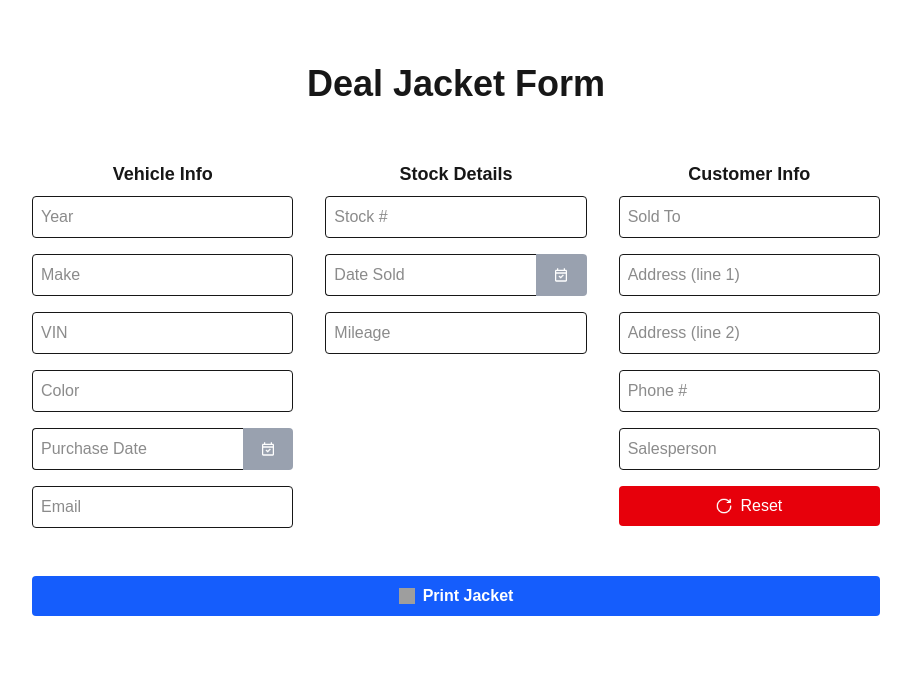
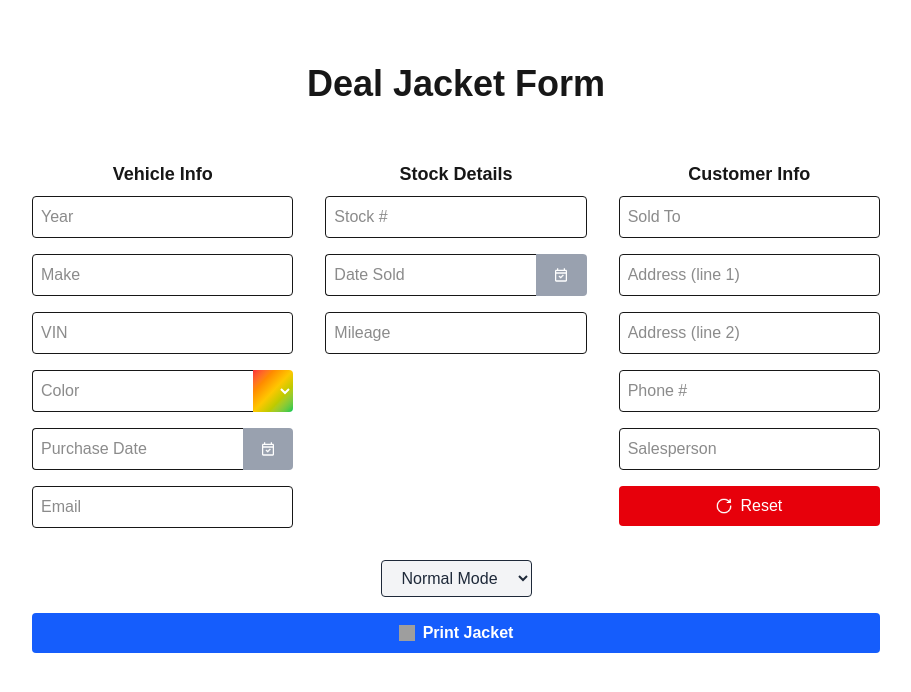
Before and after one commit to ljn16/deal-jacket, a Next.js app: page / in a window 1280 px wide. Shown: the top 692 px of the page, without its empty margins (184-1095 px from the left). Built offline with nearby package versions, Linux system fonts and the light colour scheme; grey boxes are pictures that could not be loaded.

Commit message:
honda color picker

```diff
--- a/app/page.tsx
+++ b/app/page.tsx
@@ -22,6 +22,8 @@ export default function Home() {
     phone: "",
     salesperson: ""
   });
+
+  const [mode, setMode] = useState("normal");
 
   const handleChange = (e: React.ChangeEvent<HTMLInputElement>) => {
     setForm({ ...form, [e.target.name]: e.target.value });
@@ -78,7 +80,16 @@ export default function Home() {
     draw(form.phone, 625, 555);
     draw(form.salesperson, 625, 530);
 
-
+    if (mode === "intake") {
+      draw(form.keyCode || "", 700, 100); // placeholder
+    } else if (mode === "payoff") {
+      draw(form.bank || "", 700, 90);
+      draw(form.city || "", 700, 80);
+      draw(form.accountNumber || "", 700, 70);
+      draw(form.payOff || "", 700, 60);
+      draw(form.goodThrough || "", 700, 50);
+      draw(form.title ? "Yes" : "No", 700, 40);
+    }
 
     const pdfBytes = await pdfDoc.save();
     const blob = new Blob([new Uint8Array(pdfBytes)], { type: "application/pdf" });
@@ -146,13 +157,69 @@ export default function Home() {
               onChange={handleChange}
               className="border p-2 rounded"
             />
+            <div className="flex">
               <input
+                list="colors"
                 name="color"
                 placeholder="Color"
                 value={form.color}
                 onChange={handleChange}
-              className="border p-2 rounded"
+                className="border border-r-0 p-2 rounded-r-none rounded-l w-full"
               />
+              <select
+                onChange={(e) => setForm(prev => ({ ...prev, color: e.target.value }))}
+                className="text-xs rounded-l-none rounded-r bg-gradient-to-br from-red-500 via-yellow-400 to-green-500 text-white hover:opacity-90 w-10"
+                title="Honda colors"
+              >
+
+                <option value="">
+
+            </option>
+                <option value="Canyon River Blue Metallic">Canyon River Blue</option>
+                {/* <option value="Crystal Black Pearl">Crystal Black Pearl</option> */}
+                <option value="Meteorite Gray Metallic">Meteorite Gray{/*  Metallic */}</option>
+                {/* <option value="Platinum White Pearl">Platinum White Pearl</option> */}
+                {/* <option value="Radiant Red Metallic">Radiant Red Metallic</option> */}
+                {/* <option value="Radiant Red Metallic II">Radiant Red Metallic II</option> */}
+                {/* <option value="Solar Silver Metallic">Solar Silver Metallic</option> */}
+                <option value="Still Night Pearl">Still Night Pearl</option>
+                <option value="Urban Gray Pearl">Urban Gray{/*  Pearl */}</option>
+                <option value="Diffused Sky Blue Pearl">Diffused Sky {/* Blue Pearl */}</option>
+                {/* <option value="Lunar Silver Metallic">Lunar Silver Metallic</option> */}
+                <option value="Sonic Gray Pearl">Sonic Gray{/*  Pearl */}</option>
+                <option value="North Shore Pearl">North Shore{/*  Pearl */}</option>
+                {/* <option value="Scarlet Red Metallic">Scarlet Red Metallic</option> */}
+                <option value="Pacific Blue Metallic">Pacific Blue{/*  Metallic */}</option>
+                {/* <option value="Raven Black">Raven Black</option> */}
+                {/* <option value="Mercury Silver Metallic">Mercury Silver Metallic</option> */}
+                {/* <option value="Snowfall Pearl">Snowfall Pearl</option> */}
+                <option value="Blue Lagoon Pearl">Blue Lagoon{/*  Pearl */}</option>
+                {/* <option value="Rallye Red">Rallye Red</option> */}
+                <option value="Modern Steel Metallic">Modern Steel{/*  Metallic */}</option>
+                <option value="Obsidian Blue Pearl">Obsidian Blue{/*  Pearl */}</option>
+                <option value="Ash Green Metallic">Ash Green{/*  Metallic */}</option>
+                <option value="Sunset Orange">Sunset Orange</option>
+                <option value="Boost Blue Pearl">Boost Blue{/*  Pearl */}</option>
+                {/* <option value="Milano Red">Milano Red</option> */}
+              </select>
+            </div>
+            <datalist id="colors">
+              <option value="Black" />
+              <option value="White" />
+              <option value="Gray" />
+              <option value="Silver" />
+              <option value="Red" />
+              <option value="Blue" />
+              <option value="Green" />
+              {/* <option value="Yellow" /> */}
+              {/* <option value="Orange" /> */}
+              {/* <option value="Brown" /> */}
+              {/* <option value="Gold" /> */}
+              {/* <option value="Beige" /> */}
+              {/* <option value="Purple" /> */}
+              {/* <option value="Maroon" /> */}
+              {/* <option value="Navy" /> */}
+            </datalist>
             <div className="flex">
               <input
                 name="purchaseDate"
@@ -305,6 +372,87 @@ export default function Home() {
             </button>
           </div>
         </div>
+        <div className="flex justify-center col-span-3 relative group">
+          <select
+            value={mode}
+            onChange={(e) => setMode(e.target.value)}
+            className="bg-gray-100 text-gray-800 px-4 py-2 rounded border"
+          >
+            <option value="normal">Normal Mode</option>
+            <option value="intake">Intake Mode</option>
+            <option value="payoff">Payoff Mode</option>
+            <option value="billing">Billing Mode</option>
+          </select>
+          <span className="absolute bottom-full mb-2 left-1/2 -translate-x-1/2 bg-black text-white text-xs rounded px-2 py-1 opacity-0 group-hover:opacity-100 transition-opacity pointer-events-none">
+            additional modes not currently setup
+          </span>
+        </div>
+        {mode !== "normal" && (
+          <div>
+            <h2 className="text-lg font-semibold mb-2 text-center capitalize">{mode} mode</h2>
+            <div className="flex flex-col gap-4">
+              {mode === "intake" && (
+                <input
+                  name="keyCode"
+                  placeholder="Key Code"
+                  value={form.keyCode || ""}
+                  onChange={handleChange}
+                  className="border p-2 rounded"
+                />
+              )}
+              {mode === "payoff" && (
+                <>
+                  <input
+                    name="bank"
+                    placeholder="Bank"
+                    value={form.bank || ""}
+                    onChange={handleChange}
+                    className="border p-2 rounded"
+                  />
+                  <input
+                    name="city"
+                    placeholder="City"
+                    value={form.city || ""}
+                    onChange={handleChange}
+                    className="border p-2 rounded"
+                  />
+                  <input
+                    name="accountNumber"
+                    placeholder="Account Number"
+                    value={form.accountNumber || ""}
+                    onChange={handleChange}
+                    className="border p-2 rounded"
+                  />
+                  <input
+                    name="payOff"
+                    placeholder="Pay Off"
+                    value={form.payOff || ""}
+                    onChange={handleChange}
+                    className="border p-2 rounded"
+                  />
+                  <input
+                    name="goodThrough"
+                    placeholder="Good Through"
+                    value={form.goodThrough || ""}
+                    onChange={handleChange}
+                    className="border p-2 rounded"
+                  />
+                  <label className="inline-flex items-center">
+                    <input
+                      type="checkbox"
+                      name="title"
+                      checked={form.title || false}
+                      onChange={(e) => setForm({ ...form, title: e.target.checked })}
+                      className="mr-2"
+                    />
+                    Title
+                  </label>
+                </>
+              )}
+            </div>
+          </div>
+        )}
+      </div>
       <div className="col-span-3 mt-4">
         <button
           onClick={generatePDF}
@@ -321,6 +469,5 @@ export default function Home() {
         </button>
       </div>
     </div>
-    </div>
   );
 }
```
Also changed, not shown: public/icons/honda-icon-white.png (added). Lines whose indentation alone changed are shown as unchanged.
